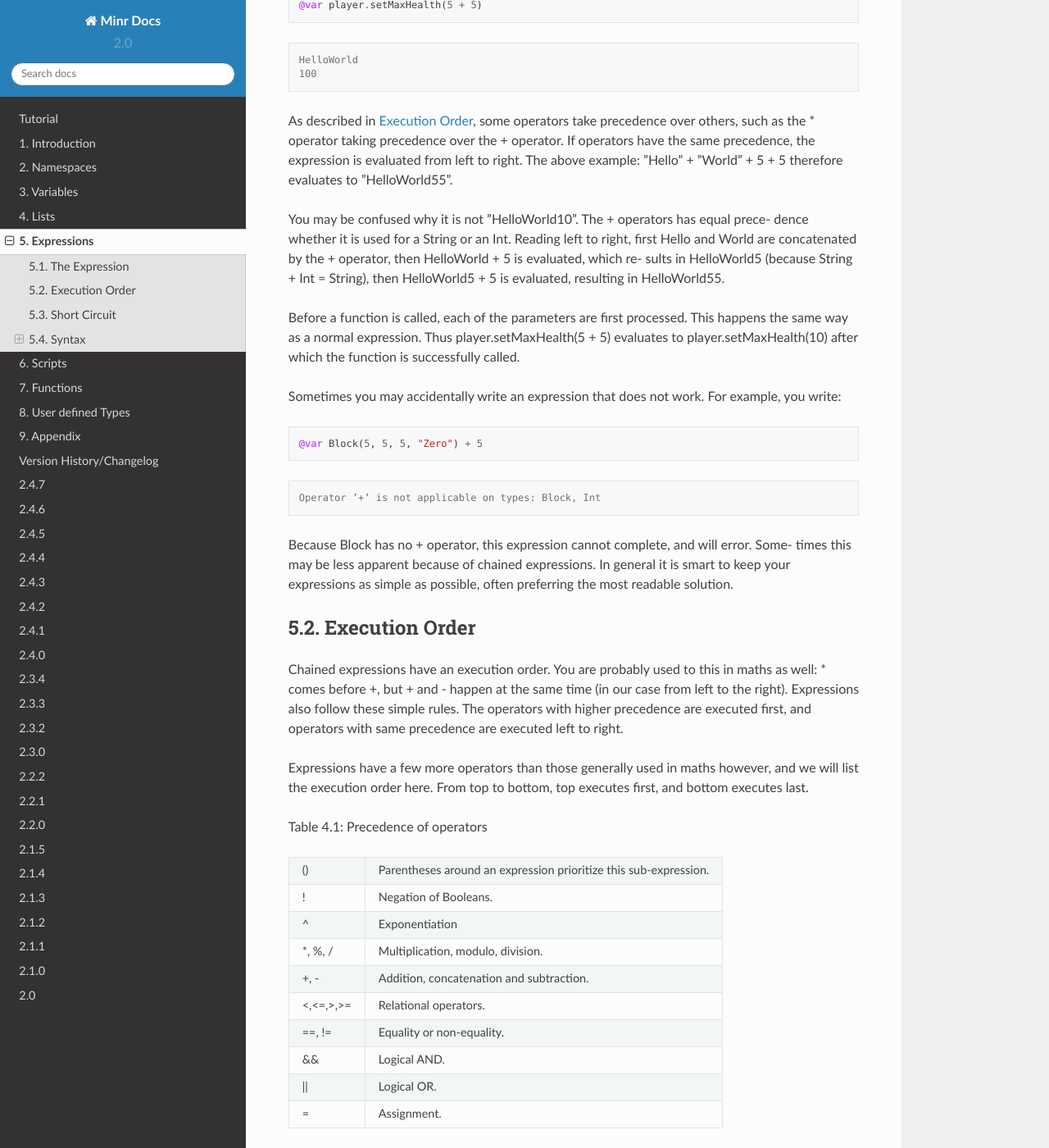
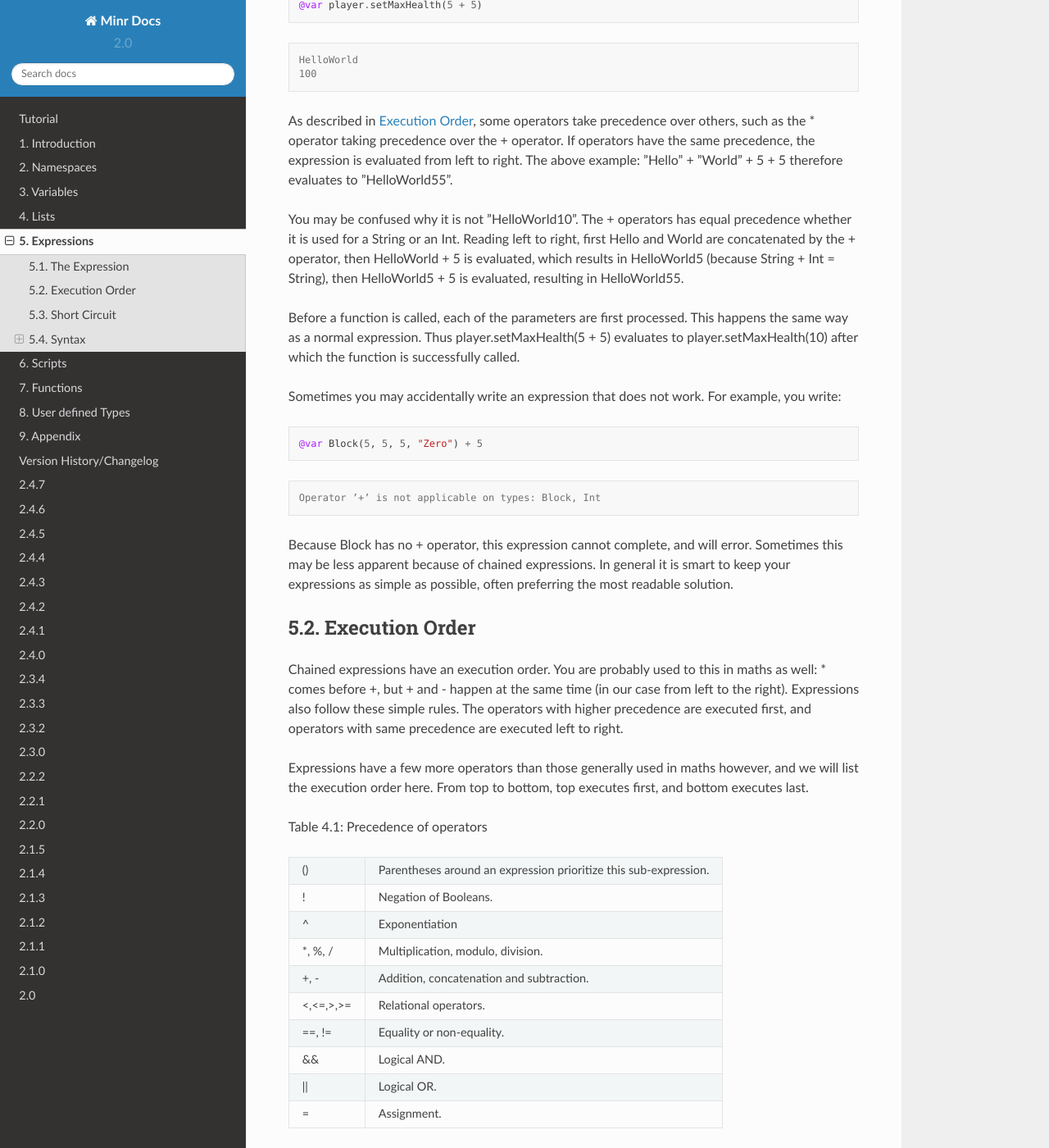
Before and after one commit to rebplane/msc, a Sphinx documentation site: the page built from docs/source/4_expressions/expressions.rst, in a window 1280 px wide and 1400 px high, scrolled down 969 px. Shown: the whole window at 82% size. Built offline with Sphinx 7.4.7 and the Read the Docs theme 2.0.0, drawn with Linux system fonts in a browser that asks for light colours; some of the changed text lies outside the part shown.

Commit message:
Update expressions.rst

```diff
--- a/docs/source/4_expressions/expressions.rst
+++ b/docs/source/4_expressions/expressions.rst
@@ -58,10 +58,10 @@ as the * operator taking precedence over the + operator. If operators have the s
 precedence, the expression is evaluated from left to right. The above example: ”Hello”
 + ”World” + 5 + 5 therefore evaluates to ”HelloWorld55”.
 
-You may be confused why it is not ”HelloWorld10”. The + operators has equal prece-
-dence whether it is used for a String or an Int. Reading left to right, first Hello and
-World are concatenated by the + operator, then HelloWorld + 5 is evaluated, which re-
-sults in HelloWorld5 (because String + Int = String), then HelloWorld5 + 5 is evaluated,
+You may be confused why it is not ”HelloWorld10”. The + operators has equal precedence
+whether it is used for a String or an Int. Reading left to right, first Hello and
+World are concatenated by the + operator, then HelloWorld + 5 is evaluated, which results
+in HelloWorld5 (because String + Int = String), then HelloWorld5 + 5 is evaluated,
 resulting in HelloWorld55.
 
 Before a function is called, each of the parameters are first processed. This happens
@@ -79,8 +79,8 @@ you write:
 
     Operator ’+’ is not applicable on types: Block, Int
 
-Because Block has no + operator, this expression cannot complete, and will error. Some-
-times this may be less apparent because of chained expressions. In general it is smart to
+Because Block has no + operator, this expression cannot complete, and will error. Sometimes
+this may be less apparent because of chained expressions. In general it is smart to
 keep your expressions as simple as possible, often preferring the most readable solution.
 
 .. _expressions_execution_order:
```
Also changed, not shown: other parts of docs/source/4_expressions/expressions.rst (+3 -2 lines).
